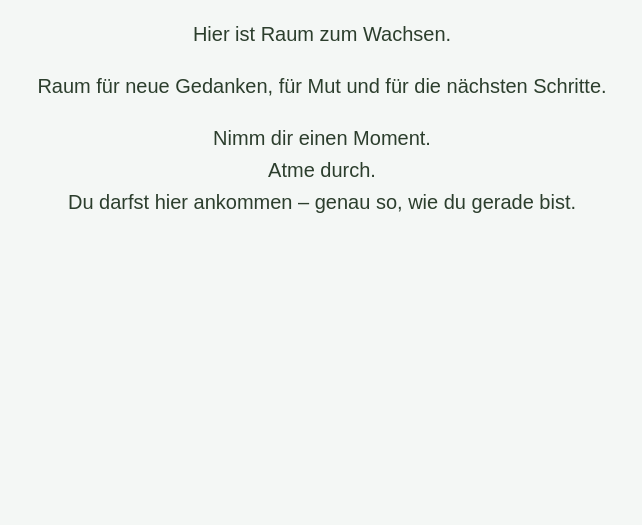
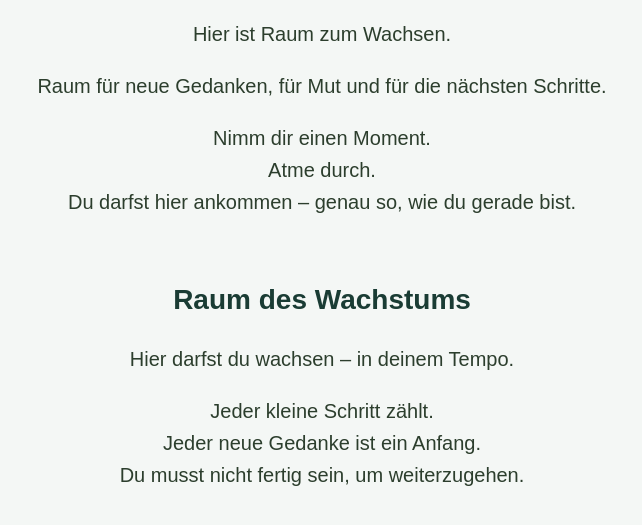
Before and after one commit to NabiForestSpace/NabiForestSpace.github.io, a plain HTML site: page index.html in a window 1280 px wide. Shown: the part 139-664 px from the top of the page, without its empty margins (318-960 px from the left). Drawn offline with Linux system fonts and the light colour scheme.

Commit message:
Update index.html

```diff
--- a/index.html
+++ b/index.html
@@ -24,6 +24,12 @@
             margin-bottom: 30px;
             color: #1a3c34;
         }
+        h2 {
+            font-size: 28px;
+            margin-top: 60px;
+            margin-bottom: 20px;
+            color: #1a3c34;
+        }
         p {
             font-size: 20px;
             margin-bottom: 18px;
@@ -40,6 +46,12 @@
         <p>Nimm dir einen Moment.<br>
         Atme durch.<br>
         Du darfst hier ankommen – genau so, wie du gerade bist.</p>
+
+        <h2>Raum des Wachstums</h2>
+        <p>Hier darfst du wachsen – in deinem Tempo.</p>
+        <p>Jeder kleine Schritt zählt.<br>
+        Jeder neue Gedanke ist ein Anfang.<br>
+        Du musst nicht fertig sein, um weiterzugehen.</p>
     </div>
 </body>
 </html>
```
